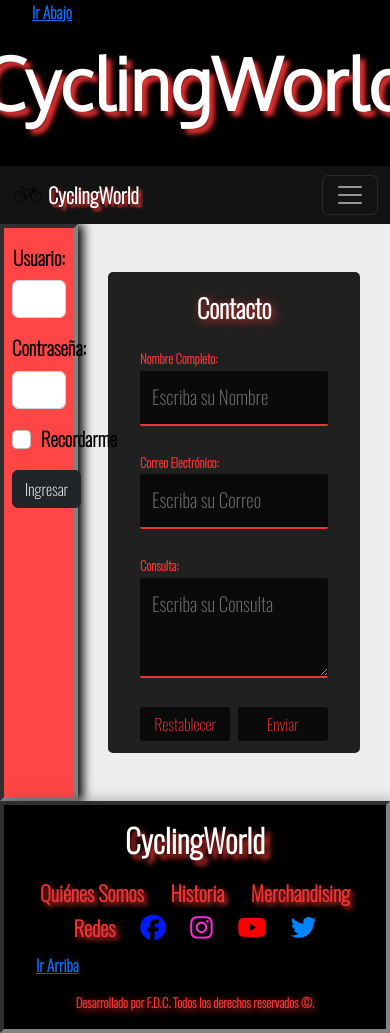
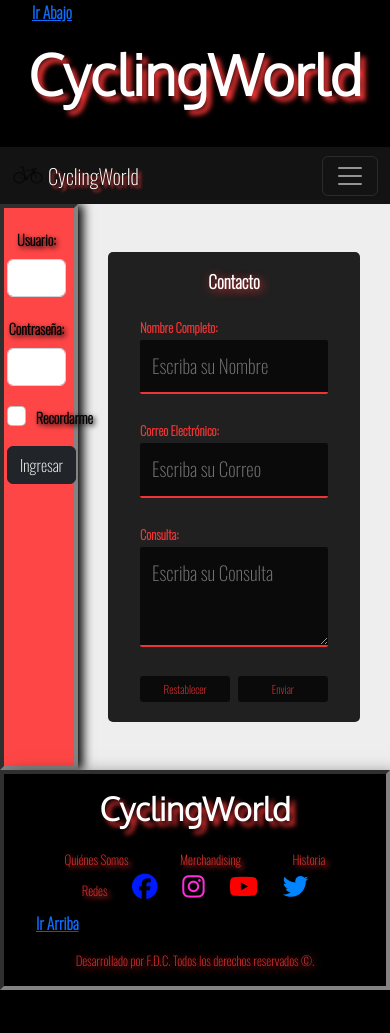
Before and after one commit to FerCandio/CyclingWorld, a website: page pages/contacto.html in a window 390 px wide. After the commit the page ends 990 px from the top, so only its background shows below. Drawn offline with nearby package versions, Linux system fonts and the light colour scheme; a web font is replaced by a local one.

Commit message:
anidado de media queries, h1 responsive en todas las paginas, cambios de estilo

```diff
--- a/pages/contacto.html
+++ b/pages/contacto.html
@@ -26,7 +26,7 @@
         <header class="header">
             <p><a id="arriba" class="header__irabajo" href="#abajo">Ir Abajo</a></p>
             <div class="header__h1--flex">
-                <div><h1 class="animate__animated animate__headShake animate__delay-5s animate__slow animate__infinite header__h1">CyclingWorld</h1></div>
+                <div><h1 class="animate__animated animate__headShake animate__delay-5s animate__slow animate__infinite header__h1" id="header__h1">CyclingWorld</h1></div>
             </div>
 
             <nav class="navbar navbar-expand-lg navbar-dark" style="background-color: #2020209e;">
@@ -99,22 +99,20 @@
             </form>
         </section>
 
-        <aside class="aside">
-
-
+        <aside class="aside__ingresar">
             <form>
                 <div class="mb-3">
-                  <label for="exampleInputEmail1" class="form-label">Usuario:</label>
+                  <label for="exampleInputEmail1" class="form-label aside__textoingresar">Usuario:</label>
                   <input type="email" class="form-control" id="exampleInputEmail1" aria-describedby="emailHelp">
                   <div id="emailHelp" class="form-text"></div>
                 </div>
                 <div class="mb-3">
-                  <label for="exampleInputPassword1" class="form-label">Contraseña:</label>
+                  <label for="exampleInputPassword1" class="form-label aside__textoingresar">Contraseña:</label>
                   <input type="password" class="form-control" id="exampleInputPassword1">
                 </div>
                 <div class="mb-3 form-check">
                   <input type="checkbox" class="form-check-input" id="exampleCheck1">
-                  <label class="form-check-label" for="exampleCheck1">Recordarme</label>
+                  <label class="form-check-label aside__textoingresar" for="exampleCheck1">Recordarme</label>
                 </div>
                 <button type="submit" class="btn btn-dark me-2">Ingresar</button>
               </form>
@@ -126,8 +124,8 @@
                 <ul class="footer__menu">
                     <div class="footer__ul__flex">
                         <div><li><a href="#">Quiénes Somos</a></li></div>
+                        <div><li><a href="#">Merchandising</a></li></div>
                         <div><li><a href="#">Historia</a></li></div>
-                        <div><li><a href="#">Merchandising</a></li></div>
                         <div class="redes">
                           <ul class="list-unstyled">
                             <li class="list-inline-item">
--- a/scss/estilos.scss
+++ b/scss/estilos.scss
@@ -1,11 +1,8 @@
 @import "variables";
 
-*{
-    margin: 0;
+*{  margin: 0;
     padding: 0;
-    box-sizing: border-box;
-}
-
+    box-sizing: border-box;}
 /* -----------------------------------------------------------------GRID----*/
 .grid{
     display: grid;
@@ -15,29 +12,20 @@
     "footer footer";
     grid-template-columns: 20% 80%;
     grid-template-rows: auto auto auto;
-
     header{
-        grid-area: header;
+        grid-area: header;}
+    aside{
+        grid-area: aside;}
+    section{
+        grid-area: section;}
+    footer{
+        grid-area: footer;}
 }
-    aside{
-        grid-area: aside;
-    }
-    section{
-        grid-area: section;
-    }
-    footer{
-        grid-area: footer;
-    }
-}
-
    /*--------------------------------------------------------------------GRID---*/
-
 body{
     background-color: rgb(0, 0, 0);
     font-family: $font-pincipal;
-    font-weight: 600;
-}
-
+    font-weight: 600;}
 /*-----------------------------------------------------------------------Header---*/
 .header {
     background-color: rgb(0, 0, 0);
@@ -45,13 +33,9 @@
     background-size: contain;
     background-position: center;
     height: auto;
-
-
     .header__h1--flex{
         display: flex;
-        justify-content: center;
-    }
-
+        justify-content: center;}
     .header__h1{
         font-family: $font-h1;
         text-decoration: wavy;
@@ -64,38 +48,29 @@
         border-radius: 5px;
         text-align: center;
         text-shadow: 5px 5px 5px $color-dos;
-        padding-bottom: 2rem;
-    }
-
+        padding-bottom: 2rem;}
     .header__irabajo {
         margin-left: 2rem;
         background-color: rgba(0, 0, 0, 0.733);
-        box-shadow: 10px 10px 15px rgb(0, 0, 0);
-    }
-
+        box-shadow: 10px 10px 15px rgb(0, 0, 0);}
     .irabajo{
         margin-top: 0.5rem;
         padding: 0;
-        font-size: 1rem;
-
-    }
-
+        font-size: 1rem;}
     .navbar__texto{
         font-size: 1.3rem;
+        font-weight: 400;
         color: white;
         text-shadow: 3px 3px 3px rgb(238, 52, 52);
         &:hover{
-            text-decoration: underline;
+            text-decoration: underline;}
     }
-    }
-
     .navbar__texto2{
         font-size: 1.3rem;
         color: rgb(0, 0, 0);
+        font-weight: 600;}
 }
-}
-
-/*-----------------------------------------------------------------------Header---*/
+/*--------------------------------------------------------Header------------*/
 
 /*-------------------------------------------------------PAG CONTACTO-------*/
 
@@ -112,22 +87,16 @@
     border-radius: 5px;
     padding-bottom: 3rem;
     font-size: 1.2rem;
-
     .formulario .formulario--label{
         display: block;
-        position: relative;
-    }
+        position: relative;}
     .formulario--label{
-        color: rgb(238, 52, 52);
-    }
-
+        color: rgb(238, 52, 52);}
     .formulario--titulo{
         text-align: center;
         text-shadow: 2px 2px 10px rgb(238,52,52);
         color: white;
-        font-size: 1.6rem;
-    }
-
+        font-size: 1.6rem;}
     .formulario--input {
         background: rgba(0, 0, 0, 0.7);
         border: none;
@@ -137,9 +106,7 @@
         padding: 12px;
         margin-bottom: 20px;
         border-radius: 2px;
-        color: white;
-    }
-
+        color: white;}
     .formulario--textarea{
         background: rgba(0, 0, 0, 0.7);
         border: none;
@@ -152,9 +119,7 @@
         color: white;
         resize: vertical;
         max-height: 150px;
-        min-height: 100px;
-    }
-
+        min-height: 100px;}
     .botonformulario--submit{
         width: 48%;
         outline: none;
@@ -168,9 +133,7 @@
         margin-bottom: 2px;
         cursor: pointer;
         border-radius: 3px;
-        float: right;
-    }
-
+        float: right;}
     .boton--reset{
         width: 48%;
         outline: none;
@@ -184,24 +147,27 @@
         margin-bottom: 2px;
         cursor: pointer;
         border-radius: 3px;
-        float: left;
-    }
+        float: left;}
 }
 
-/*-------------------------------------------------------Formulario(Section)*/
-/*----------------------------------------------------------Ingresar(Aside)*/
+/*------------------------------------------------Formulario(Section)-------*/
+/*-----------------------------------------------------Ingresar(Aside)-----*/
 
 .mb-3{
     margin-right: 0.5rem;
-    font-size: 1.2rem;
+    font-size: 1.2rem;}
+
+.aside__textoingresar{
+    text-shadow: 2px 2px 5px rgb(0, 0, 0);
 }
 
-    /*----------------------------------------------------Ingresar(Aside)--*/
+
+/*-------------------------------------------------------Ingresar(Aside)---*/
 
 /*-----------------------------------------------------Fin Pag CONTACTO--------*/
 /*-----------------------------------------------------Inicio Main Pag INDEX---*/
 
-    /*---------------------------------------------------------Contenido---*/
+/*---------------------------------------------------------Contenido------*/
 
 section {
     line-height: 1.5;
@@ -213,46 +179,35 @@
     margin-bottom: 0px;
     border: none;
     border-radius: 0px;
-
     .contenido__titulo {
         color:black;
         text-align: center;
         margin: 1rem;
         font-weight: 600;
-        text-shadow: 4px 4px 4px rgb(238, 52, 52);
-        font-size: 2rem;
-    }
-
+        text-shadow: 4px 4px 4px rgb(0, 0, 0);
+        font-size: 2rem;}
     .contenido__texto{
         color:black;
         font-size: 1.4rem;
         padding-bottom: 1rem;
         padding-left: 1rem;
-        padding-right: 1rem;
-    }
-
+        padding-right: 1rem;}
     .carousel{
         margin-left: 1rem;
         margin-right: 1rem;
         border: 0px black;
-        box-shadow: 10px 10px 20px rgb(0, 0, 0);
-    }
+        box-shadow: 10px 10px 20px rgb(0, 0, 0);}
     section img {
         border: 0px black;
         box-sizing: border-box;
-        border-style: none;
-
-    }
-
+        border-style: none;}
     .carousel__texto{
         font-size: 1.3rem;
-        text-shadow: 5px 5px 10px rgb(0, 0, 0);
-    }
+        text-shadow: 5px 5px 10px rgb(0, 0, 0);}
 }
 
 /*--------------------------------------------------------------Contenido----*/
 /*-----------------------------------------------------------------Aside----*/
-
 
 aside {
     background-color: rgb(255, 70, 70);
@@ -267,25 +222,21 @@
     text-align: center;
     color: rgb(0, 0, 0);
     box-shadow: 5px 0px 10px rgb(0, 0, 0);
-
     .aside__titulo {
         text-align: center;
         background-color: rgba(0, 0, 0, 0);
         padding-top: 1rem;
         text-shadow: 5px 5px 15px rgb(0, 0, 0);
-        font-weight: 600;
-    }
-
+        font-weight: 600;}
     .aside__li {
         background-color: rgba(0, 0, 0, 0);
         padding: 1rem 1rem 1rem 1rem;
         text-shadow: 2px 2px 10px rgb(0, 0, 0);
         line-height: 2.5;
         font-size: 1.2rem;
-        list-style: none;
+        list-style: none;}
 }
 
-}
 /*-----------------------------------------------------------------Aside----*/
 /*-----------------------------------------------------------------Footer----*/
 
@@ -301,99 +252,71 @@
     background-repeat: repeat;
     background-size: contain;
     background-position: center;
-
     .footer__titulo{
         color: white;
+        font-family: $font-h1;
         font-size: 2rem;
         text-align: center;
         text-shadow: 5px 5px 5px rgb(238,52,52);
-        font-weight: 600;
-    }
-
+        font-weight: 600;}
     .footer__menu {
         list-style: none;
         text-align: center;
         margin-top: 1rem;
         margin-bottom: 0.5rem;
-        padding-left: 0;
-    }
-
-
+        padding-left: 0;}
     .footer__ul__flex{
         display: flex;
         flex-direction: row;
-        justify-content: space-evenly;
-    }
-
+        justify-content: space-evenly;}
     .footer__menu li{
         border: 2px solid rgba(0, 0, 0, 0);
         transition: all 0.5s;
         border-radius: 5px;
-
         &:hover{
+            text-decoration: underline;}
+    }
+    .list-inline-item a i:hover{
          text-decoration: underline;
     }
-    }
-
-    .list-inline-item a i:hover{
-        text-decoration: underline;
-
-    }
-
     .footer__menu a {
         color: rgb(238,52,52);
         text-decoration: none;
         padding: 0.2rem 0.3rem 0.2rem 0.3rem;
         font-size: 1.3rem;
-        text-shadow: 3px 3px 5px rgb(238, 52, 52);
-    }
-
+        font-weight: 400;
+        text-shadow: 3px 3px 5px rgb(238, 52, 52);}
     .redes{
-        display: flex;
-
-
-    }
+        display: flex;}
     .fa-twitter:before{
         font-size: 1.6rem;
         color: rgb(0, 132, 255);
-        text-shadow: 0px 0px 0px rgb(0, 0, 0);
-    }
-
+        text-shadow: 0px 0px 0px rgb(0, 0, 0);}
     .fa-facebook:before{
         font-size: 1.6rem;
         color: rgb(0, 26, 255);
-        text-shadow: 0px 0px 0px rgb(0, 0, 0);
-    }
-
+        text-shadow: 0px 0px 0px rgb(0, 0, 0);}
     .fa-instagram:before{
         font-size: 1.6rem;
         color: rgb(255, 44, 216);
-        text-shadow: 0px 0px 0px rgb(0, 0, 0);
-    }
-
+        text-shadow: 0px 0px 0px rgb(0, 0, 0);}
     .fa-youtube:before{
         font-size: 1.6rem;
         color: rgb(255, 0, 0);
-        text-shadow: 0px 0px 0px rgb(0, 0, 0);
-    }
-
+        text-shadow: 0px 0px 0px rgb(0, 0, 0);}
     .irarriba{
         margin: 0;
         padding: 0;
-        font-size: 1rem;
-    }
-
+        font-size: 1rem;}
     .footer__irarriba{
         margin-left: 1rem;
         background-color: rgba(255, 255, 255, 0);
         text-shadow: 2px 2px 10px rgb(0, 0, 0);
-        border-radius: 3px;
-    }
-
+        border-radius: 3px;}
     .footer__creditos {
         text-align: center;
-        text-shadow: 2px 2px 10px rgb(238,52,52);
-    }
+        font-weight: 400;
+        text-shadow: 2px 2px 10px rgb(238,52,52);}
 }
 
 /*-----------------------------------------------------------------Footer----*/
@@ -406,46 +329,37 @@
     .grid{
         grid-template-columns: 20% 80%;
         grid-template-rows: auto auto auto;
-    }
 
         #header__h1{
             font-size: 3.5rem;
         }
-
         .contenido__titulo{
             font-size: 1rem;
         }
-
         .contenido__texto{
             line-height: 1;
             font-size: 1rem;
         }
-
         .carousel{
             max-width: auto;
         }
-
         section img {
             max-width: auto;
             border-radius: 10px;
         }
-
         .aside__titulo {
             padding-top: 0rem;
             font-size: 1.3rem;
         }
-
         .aside__li{
             padding: 0rem 0rem 0rem 0rem;
             margin: 0rem 0rem 0rem 0rem;
         }
-
         .aside__li li {
             padding: 0rem 0rem 0rem 0rem;
             line-height: 1;
             font-size: 1rem;
             margin: 0.5rem 0rem 0rem 0rem;
-
         }
         .footer__ul__flex{
             display: flex;
@@ -462,27 +376,26 @@
             margin: 0;
             padding: 0;
         }
+    }
 
-       /*Contacto*/
-    /*Form Ingresar(Aside)*/
-    .ingresar{
-        width: 90%;
-        margin-right: 5px;
-        padding: 1rem 0.2rem 1rem 0.2rem;
-        font-size: 0.8rem;
+    /*--------------Pág Contacto--------------*/
+    .aside__ingresar{
+        padding-left: 3px;
     }
-    .ingresar--titulo{
+    .aside__textoingresar{
+        font-size: 0.9rem;
+        margin-left: 0;
+        padding-left: 0;
+    }
+
+
+    /*---------Formulario(Section)-----------*/
+    .formulario{
+        .formulario--titulo{
             font-size: 1.1rem;
         }
-    .botoningresar--submit{
-        font-size: 0.7rem;
-    }
-    /*Formulario(Section)*/
         .formulario--label{
             font-size: 0.8rem;
-    }
-    .formulario--titulo{
-        font-size: 1.1rem;
         }
         .boton--reset{
             font-size: 0.7rem;
@@ -491,12 +404,13 @@
             font-size: 0.7rem;
         }
     }
+}
 
 @media only screen and (min-width: 481px) and (max-width: 978px) {
     .grid{
         grid-template-columns: 30% 70%;
         grid-template-rows: auto auto auto;
-    }
+
         .header__navbar--flex {
             justify-content: space-evenly;
         }
@@ -522,7 +436,7 @@
             margin: 0;
             padding: 0;
         }
-
+    }
 }
 
 @media only screen and (min-width: 979px) and (max-width: 1204px){
```
Also changed, not shown: index.html (+2 -2 lines), pages/bicicletas.html (+2 -2 lines), pages/calendario.html (+2 -2 lines), pages/ranking.html (+2 -2 lines), css/estilos.css. Lines whose indentation alone changed are shown as unchanged.
